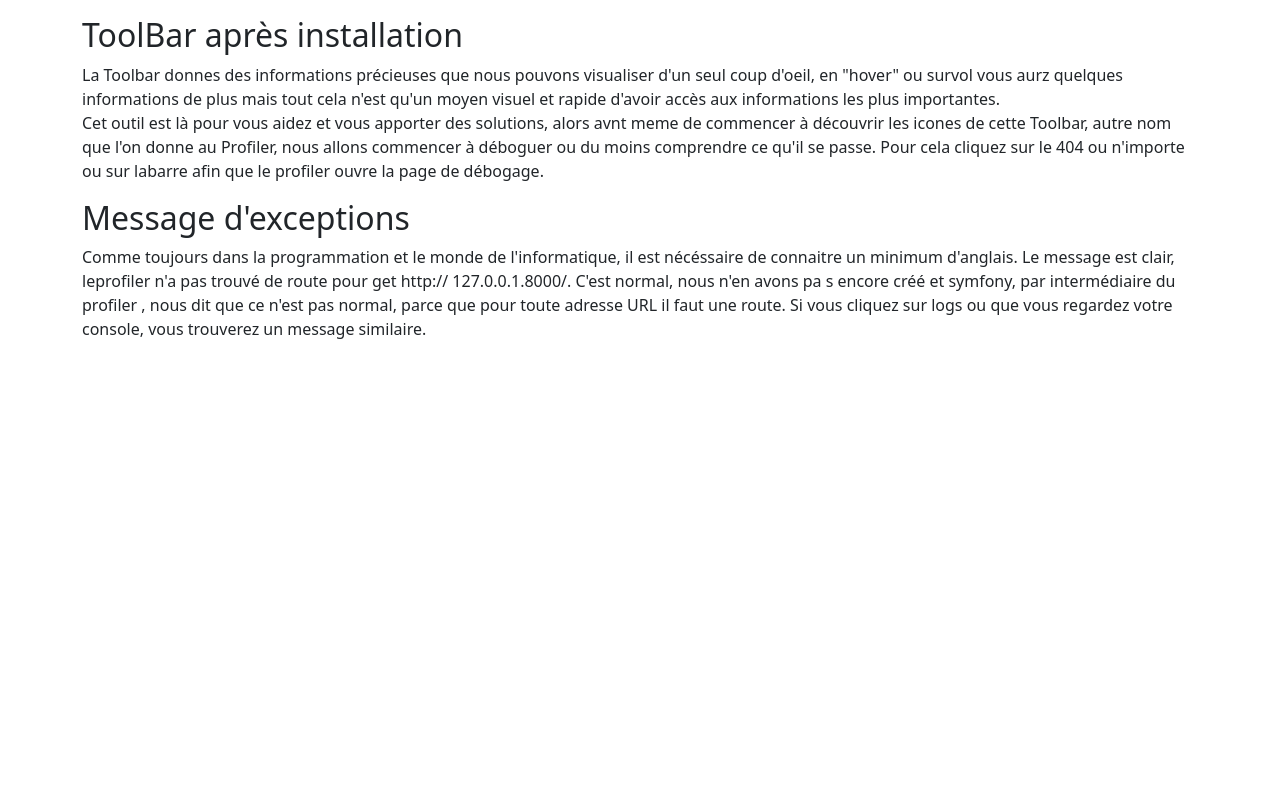
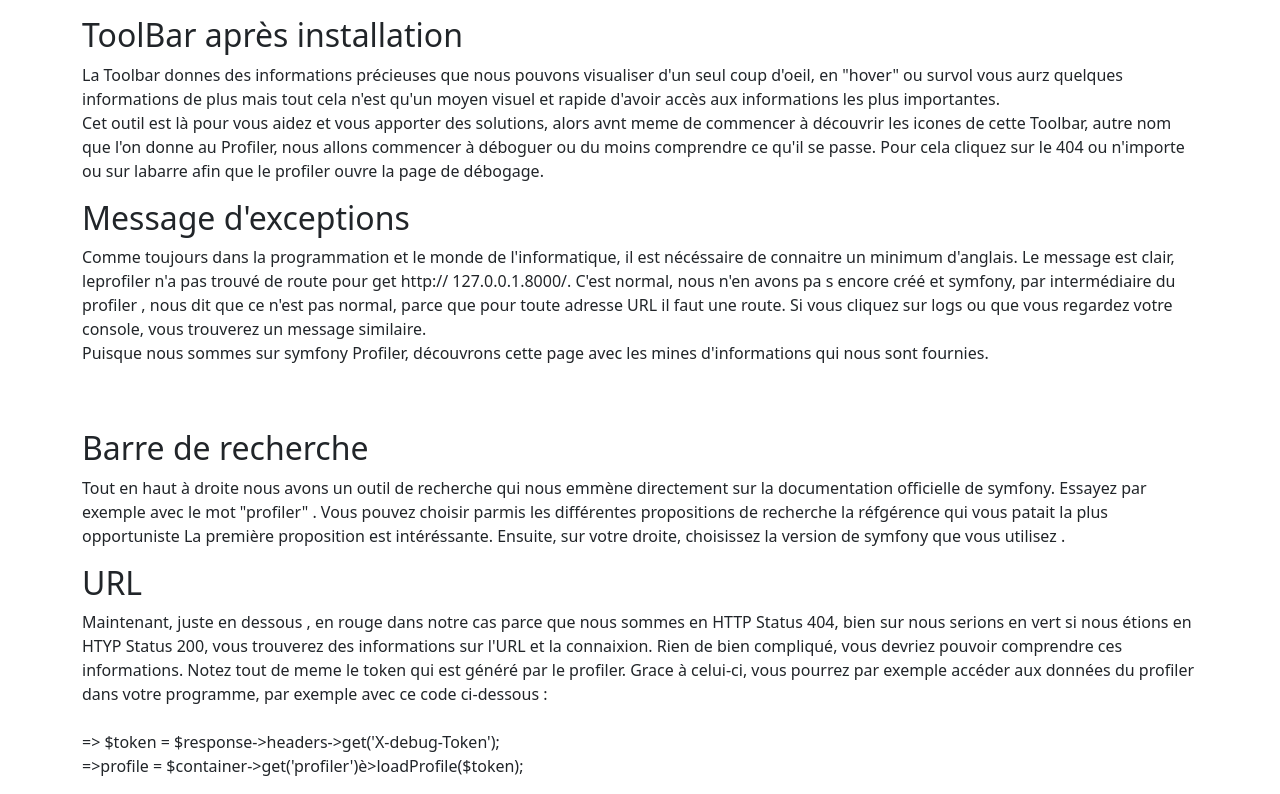
Before and after one commit to akkramm00/Profiler-de-symfony, a plain HTML site: page index.html in a window 1280 px wide. Shown: the part 878-1672 px from the top of the page. Before the commit the page ends 1235 px from the top, so only its background shows below. Drawn offline with Linux system fonts and the light colour scheme.

Commit message:
ad URL explication

```diff
--- a/index.html
+++ b/index.html
@@ -69,9 +69,23 @@
         </p>
         <h2>Message d'exceptions</h2>
         <p>
-          Comme toujours dans la programmation et le  monde de l'informatique, il est nécéssaire de connaitre un minimum d'anglais. Le message est clair, leprofiler n'a pas trouvé de route pour get http:// 127.0.0.1.8000/. C'est normal, nous n'en avons pa s encore créé  et symfony, par intermédiaire du profiler , nous dit que ce n'est pas normal, parce que pour toute adresse URL il faut une route. Si vous cliquez sur logs ou que vous regardez votre console, vous trouverez un message similaire.
+          Comme toujours dans la programmation et le  monde de l'informatique, il est nécéssaire de connaitre un minimum d'anglais. Le message est clair, leprofiler n'a pas trouvé de route pour get http:// 127.0.0.1.8000/. C'est normal, nous n'en avons pa s encore créé  et symfony, par intermédiaire du profiler , nous dit que ce n'est pas normal, parce que pour toute adresse URL il faut une route. Si vous cliquez sur logs ou que vous regardez votre console, vous trouverez un message similaire. <br>
+          Puisque nous sommes sur symfony Profiler, découvrons cette page avec les mines d'informations qui nous sont fournies.
         </p>
+        <br><br>
+        <h2> Barre de recherche </h2>
+       <p>
+        Tout en haut  à droite nous avons un outil de recherche qui nous emmène directement sur la documentation officielle de symfony. Essayez par exemple avec le mot "profiler" . Vous pouvez choisir parmis les différentes propositions de recherche la réfgérence qui vous patait la plus opportuniste La première proposition est intéréssante. Ensuite, sur votre droite, choisissez la version de symfony que vous utilisez .
+       </p>
 
+        <h2>URL</h2>
+        <p>
+          Maintenant, juste en dessous , en rouge dans notre cas parce que nous sommes en HTTP Status 404, bien sur nous serions en vert si nous étions en HTYP Status 200, vous trouverez des informations sur l'URL et la connaixion. Rien de bien compliqué, vous devriez pouvoir comprendre ces informations. Notez tout de meme le token qui est généré par le profiler. Grace à celui-ci, vous pourrez par exemple accéder aux données du profiler dans votre programme, par exemple avec ce code ci-dessous :
+          <br><br>
+
+          => $token = $response->headers->get('X-debug-Token');<br>
+          =>profile = $container->get('profiler')è>loadProfile($token);
+        </p>
       </div>
     </div>
   </main>
```
